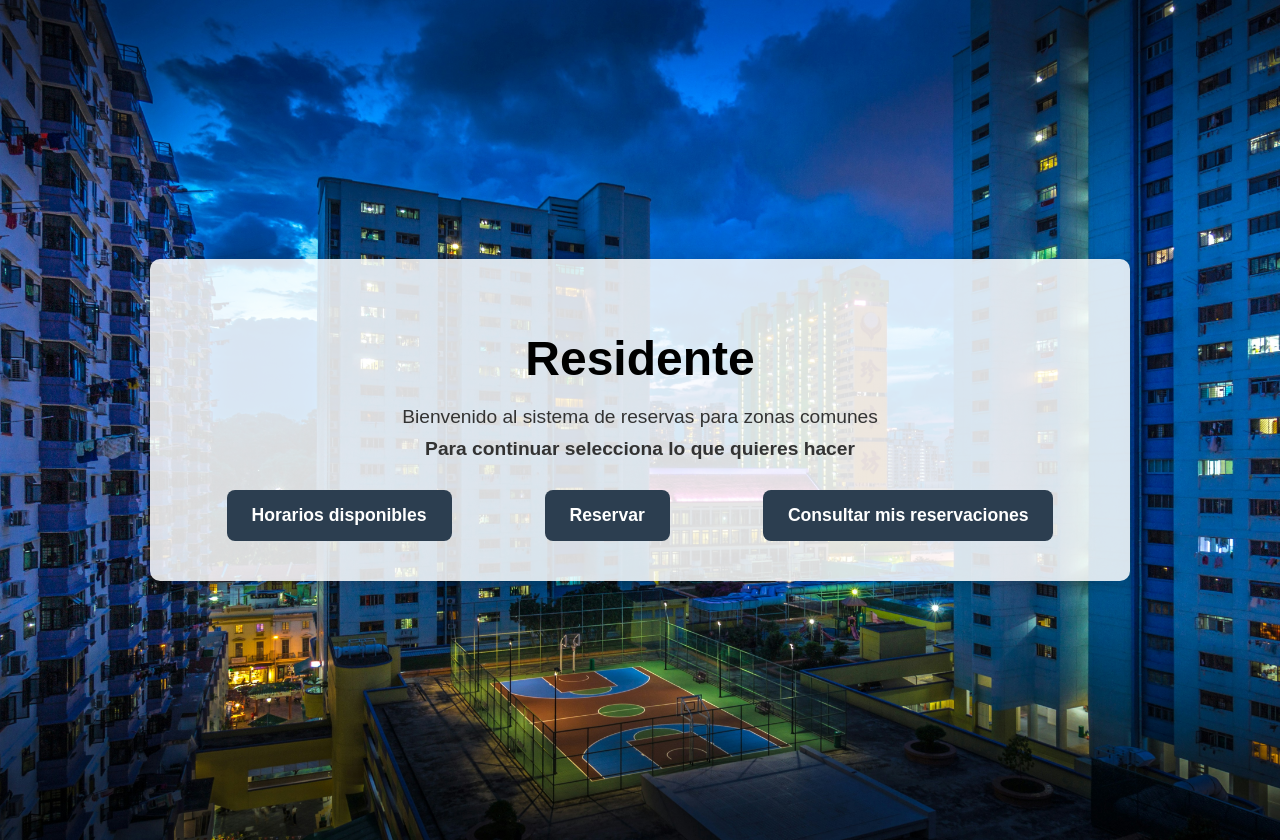
After one commit to Juanjo3465/Ingesof-1, a Django app: page /reservas/ in a window 1280 px wide. The commit adds this page. Run offline with Django 5.2, Linux system fonts and the light colour scheme.

Commit message:
implementacion de todas las vistas de la app reservas pero aun sin login

```diff
--- a/Proyecto/reservas/static/reservas/estilos_reserva.css
+++ b/Proyecto/reservas/static/reservas/estilos_reserva.css
@@ -204,3 +204,52 @@ select, input[type="date"] {
     cursor: pointer;
     font-weight: bold;
 }
+
+/*Para menu-reservas*/
+
+.menu-box {
+    background-color: rgba(255, 255, 255, 0.85); /* Mismo fondo que el form-box */
+    padding: 40px;
+    border-radius: 10px;
+    box-shadow: 0 4px 15px rgba(0, 0, 0, 0.2);
+    width: 100%;
+    max-width: 900px; /* Un poco más ancho para los botones */
+    text-align: center;
+}
+
+.subtitle, .instruction-text {
+    color: #333;
+    font-size: 1.2em;
+    margin: 10px 0;
+}
+
+.instruction-text {
+    font-weight: bold;
+    margin-bottom: 30px;
+}
+
+.menu-buttons {
+    display: flex; /* Usamos flexbox para alinear los botones */
+    justify-content: space-around; /* Distribuye el espacio entre ellos */
+    align-items: center;
+    gap: 20px; /* Espacio entre los botones */
+}
+
+.btn-menu {
+    /* Estilos para que el enlace <a> se vea como un botón oscuro */
+    display: inline-block;
+    background-color: #2c3e50; /* Color oscuro */
+    color: white;
+    padding: 15px 25px;
+    border-radius: 8px;
+    text-decoration: none; /* Quita el subrayado del enlace */
+    font-weight: bold;
+    font-size: 1.1em;
+    transition: transform 0.2s ease, background-color 0.2s ease;
+}
+
+.btn-menu:hover {
+    background-color: #34495e;
+    transform: translateY(-3px); /* Pequeño efecto de "levantarse" al pasar el mouse */
+    box-shadow: 0 4px 8px rgba(0,0,0,0.2);
+}
--- /dev/null
+++ b/Proyecto/reservas/templates/reservas/menu_reservas.html
@@ -0,0 +1,29 @@
+{% load static %}
+<!DOCTYPE html>
+<html lang="es">
+<head>
+    <meta charset="UTF-8">
+    <title>Menú de Reservas</title>
+    <link rel="stylesheet" href="{% static 'reservas/estilos_reserva.css' %}">
+</head>
+<body>
+    <div class="container">
+
+        <div class="menu-box">
+
+            <h1 class="main-title">Residente</h1>
+            <p class="subtitle">Bienvenido al sistema de reservas para zonas comunes</p>
+            <p class="instruction-text">Para continuar selecciona lo que quieres hacer</p>
+
+            <div class="menu-buttons">
+
+                <a href="{% url 'horarios_disponibles' %}" class="btn-menu">Horarios disponibles</a>
+                <a href="{% url 'crear_reserva' %}" class="btn-menu">Reservar</a>
+                <a href="{% url 'lista_de_reservas' %}" class="btn-menu">Consultar mis reservaciones</a>
+
+            </div>
+        </div>
+
+    </div>
+</body>
+</html>
--- a/Proyecto/reservas/urls.py
+++ b/Proyecto/reservas/urls.py
@@ -4,6 +4,7 @@ from django.urls import path
 from . import views
 
 urlpatterns = [
+    path('',views.menu_reservas_view, name = 'menu_reservas'),
     path('listar/', views.listar_reservas, name='lista_de_reservas'),
     path('crear/', views.crear_reserva_view, name='crear_reserva'),
     path('disponibles/', views.horarios_disponibles_view, name='horarios_disponibles'),
--- a/Proyecto/reservas/views.py
+++ b/Proyecto/reservas/views.py
@@ -6,14 +6,38 @@ from .models import Reserva, ZonaComun
 from .services import crear_reservas_service
 from .services import disponibilidad_service
 
+#Renderizar el menu de reservas
+def menu_reservas_view(request):
+    contexto = {}
+    return render(request,'reservas/menu_reservas.html',contexto)
+
 #Renderiza el template de listar_reservas
 def listar_reservas(request):
-    todas_las_reservas = Reserva.objects.all()
+    id_usuario_actual = 1
+
+    if request.method == 'POST':
+        lista_cancelaciones = request.POST.getlist('reservas_a_cancelar')
+
+        if not lista_cancelaciones:
+            messages.warning(request,'No ha seleccionado ninguna reserva para cancelar')
+        else:
+            lista_reservas_borrar =  Reserva.objects.filter(
+                pk__in = lista_cancelaciones,
+                id_usuario = id_usuario_actual
+            )
+            cantidad_borrar = lista_reservas_borrar.count()
+
+            if cantidad_borrar > 0:
+                lista_reservas_borrar.delete()
+                messages.success(request, f'Se han cancelado {cantidad_borrar} reserva(s) con éxito.')
+
+        return redirect('lista_de_reservas')
+
+    reservas_usuario = Reserva.objects.filter(id_usuario = id_usuario_actual).order_by('fecha_hora')
     contexto = {
-        'reservas': todas_las_reservas
+        'reservas' : reservas_usuario
     }
-    return render(request, 'reservas/listar_reservas.html', contexto)
-
+    return render(request,'reservas/mis_reservas.html',contexto)
 #Renderiza el template de crear_reservas
 def crear_reserva_view(request):
 
```
Also changed, not shown: Proyecto/reservas/templates/reservas/horarios_disponibles.html (+7 -0 lines), Proyecto/reservas/templates/reservas/mis_reservas.html (added, +62 -0 lines).
